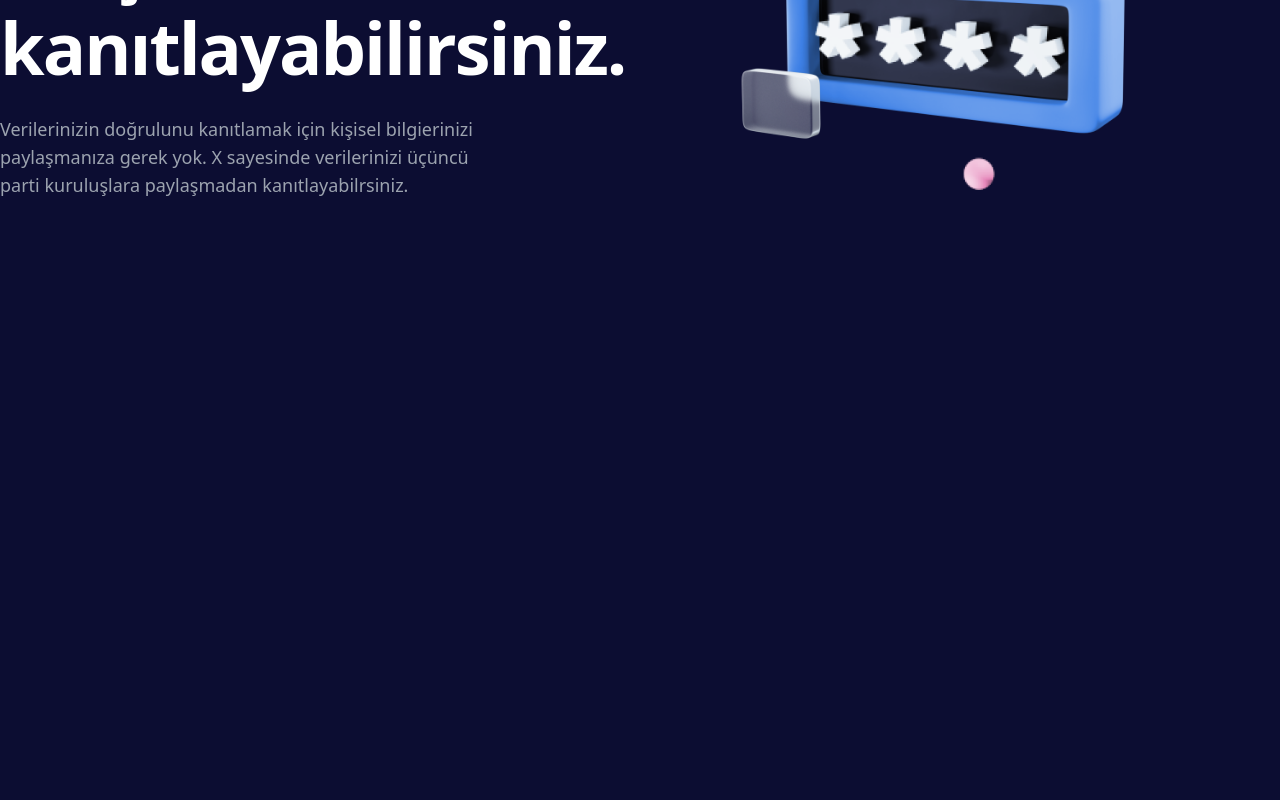
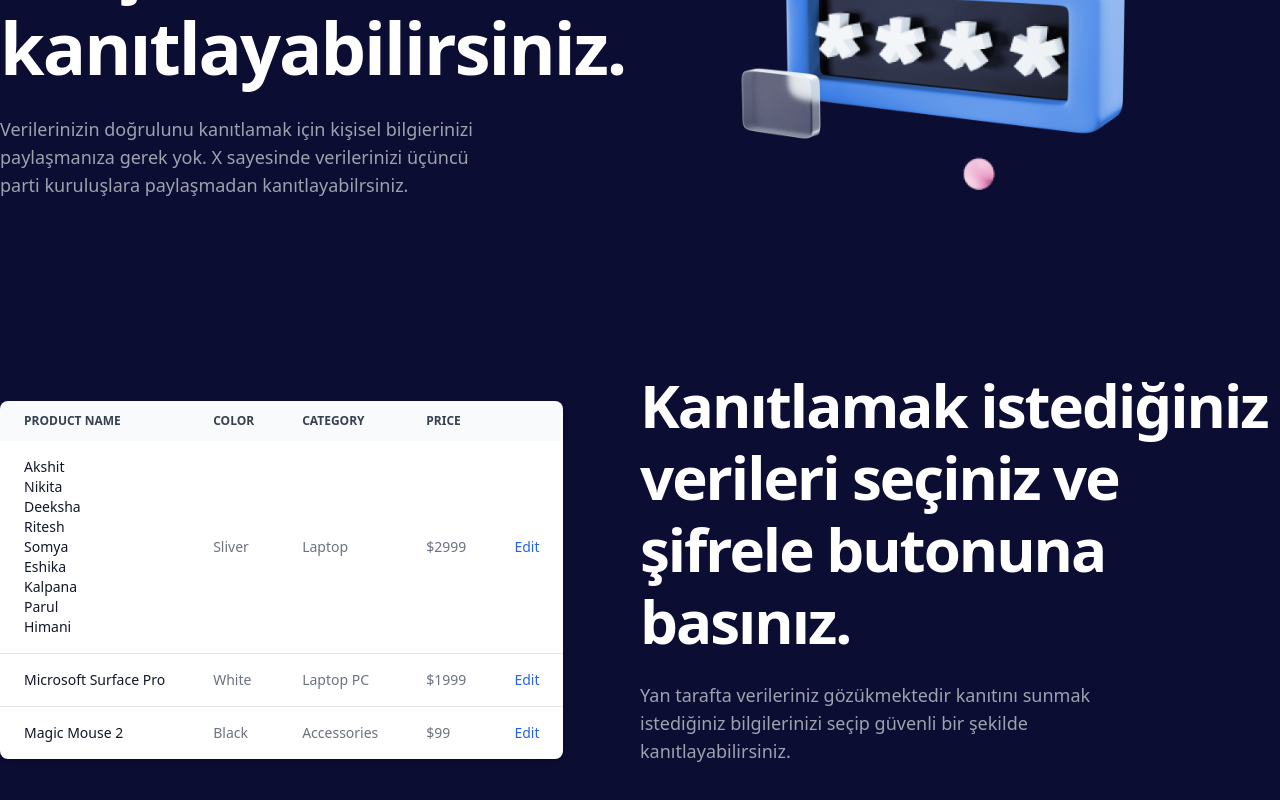
Before and after one commit to BilkentCrypto/mikro-veri, a React (Create React App) app in the folder website/: page / in a window 1280 px wide. Shown: the part 426-1226 px from the top of the page. Before the commit the page ends 800 px from the top, so only its background shows below. Built offline with nearby package versions, Linux system fonts and the light colour scheme.

Commit message:
Change pool component

```diff
--- a/website/src/components/Navbar.jsx
+++ b/website/src/components/Navbar.jsx
@@ -18,23 +18,13 @@ function Navbar() {
 
 
   return (
-    <div className=' h-[90px] w-screen z-20 text-white bg-[#0C0D32]'>
+    <div className=' h-[90px] w-screen z-20 w-full text-white w-full bg-[#0C0D32]'>
       <div className='px-2 flex justify-between items-center w-full h-full'>
-
-
-
           <h1 className='text-3xl p-10 font-bold bg-gradient-to-r from-[#0084F4] to-[#48E5FA] bg-clip-text text-transparent'>BilkentDEV</h1>
           <ul className='md:flex hidden uppercase items-center gap-10'>
             <Link to="home" spy={true} smooth={true} offset={50} duration={500} className='py-7 px-1 inline-block font-bold text-white'><button className='hover:underline'>Ana Sayfa</button></Link>
-            <Link to="home" spy={true} smooth={true} offset={50} duration={500} className='py-7 px-1 inline-block font-bold text-white'><button className='hover:underline'>Verilerim</button></Link>
-            <Link to="home" spy={true} smooth={true} offset={50} duration={500} className='py-7 px-1 inline-block font-bold text-white'><button className='hover:underline'>Verileri Şifrele</button></Link>
-            <Link to="home" spy={true} smooth={true} offset={50} duration={500} className='py-7 px-1 inline-block font-bold text-white'><button className='hover:underline'>Verileri Güncelle</button></Link>
-
-
-
-
-
-
+            <Link to="home" spy={true} smooth={true} offset={50} duration={500} className='py-7 px-1 inline-block font-bold text-white'><button className='hover:underline'>Verilerim/Verileri Şifrele</button></Link>
+            <Link to="home" spy={true} smooth={true} offset={50} duration={500} className='py-7 px-1 inline-block font-bold text-white'><button className='hover:underline'>Verileri Doğrula</button></Link>
          </ul>
 
 
--- a/website/src/components/Pool.jsx
+++ b/website/src/components/Pool.jsx
@@ -1,9 +1,129 @@
 import React from 'react'
+import Typed from 'react-typed'
+import PswImg from '../assets/password.png';
+import Data from '../newData/newData.json'
 
 const Pool = () => {
+
   return (
-    <div>
+    <section
+    id='pools'
+    className='lg:h-[75vh] w-full flex items-center bg-primary lg:bg-cover lg:bg-center lg:bg-no-repeat py-32 lg:py-0 overflow-hidden'
+  >
+    <div className='container mx-auto h-full'>
+      <div className='flex items-center h-full pt-8'>
+        <div className='flex-1  flex flex-col items-center lg:items-start'>
+        <div className="flex flex-col">
+
+<div class="overflow-x-auto relative shadow-md sm:rounded-lg">
+    <table class="w-full text-sm text-left text-gray-500 dark:text-gray-400">
+        <thead class="text-xs text-gray-700 uppercase bg-gray-50 dark:bg-gray-700 dark:text-gray-400">
+            <tr>
+                <th scope="col" class="py-3 px-6">
+                    Product name
+                </th>
+                <th scope="col" class="py-3 px-6">
+                    Color
+                </th>
+                <th scope="col" class="py-3 px-6">
+                    Category
+                </th>
+                <th scope="col" class="py-3 px-6">
+                    Price
+                </th>
+                <th scope="col" class="py-3 px-6">
+                    <span class="sr-only">Edit</span>
+                </th>
+            </tr>
+        </thead>
+        <tbody>
+            <tr class="bg-white border-b dark:bg-gray-800 dark:border-gray-700 hover:bg-gray-50 dark:hover:bg-gray-600">
+                <th scope="row" class="py-4 px-6 font-medium text-gray-900 whitespace-nowrap dark:text-white">
+                {
+                     Data.map(newData => {
+                      return(
+                         <div>
+                            {newData.name}
+
+                         </div>
+                       )
+                     })
+                   }
+                </th>
+                <td class="py-4 px-6">
+                    Sliver
+                </td>
+                <td class="py-4 px-6">
+                    Laptop
+                </td>
+                <td class="py-4 px-6">
+                    $2999
+                </td>
+                <td class="py-4 px-6 text-right">
+                    <a href="#" class="font-medium text-blue-600 dark:text-blue-500 hover:underline">Edit</a>
+                </td>
+            </tr>
+            <tr class="bg-white border-b dark:bg-gray-800 dark:border-gray-700 hover:bg-gray-50 dark:hover:bg-gray-600">
+                <th scope="row" class="py-4 px-6 font-medium text-gray-900 whitespace-nowrap dark:text-white">
+                    Microsoft Surface Pro
+                </th>
+                <td class="py-4 px-6">
+                    White
+                </td>
+                <td class="py-4 px-6">
+                    Laptop PC
+                </td>
+                <td class="py-4 px-6">
+                    $1999
+                </td>
+                <td class="py-4 px-6 text-right">
+                    <a href="#" class="font-medium text-blue-600 dark:text-blue-500 hover:underline">Edit</a>
+                </td>
+            </tr>
+            <tr class="bg-white dark:bg-gray-800 hover:bg-gray-50 dark:hover:bg-gray-600">
+                <th scope="row" class="py-4 px-6 font-medium text-gray-900 whitespace-nowrap dark:text-white">
+                    Magic Mouse 2
+                </th>
+                <td class="py-4 px-6">
+                    Black
+                </td>
+                <td class="py-4 px-6">
+                    Accessories
+                </td>
+                <td class="py-4 px-6">
+                    $99
+                </td>
+                <td class="py-4 px-6 text-right">
+                    <a href="#" class="font-medium text-blue-600 dark:text-blue-500 hover:underline">Edit</a>
+                </td>
+            </tr>
+        </tbody>
+    </table>
+</div>
+
+
+
+         </div>
+
+
+        </div>
+
+        <div className='flex-1 flex flex-col items-center lg:items-start'>
+          <p className='text-lg text-accent text-md mb-[22px]'>
+
+          </p>
+          <h1 className='text-4xl leading-[44px] md:text-4xl text-white md:leading-tight lg:text-6xl lg:leading-[1.2] font-bold md:tracking-[-2px]'>
+             Kanıtlamak istediğiniz verileri seçiniz ve şifrele butonuna basınız. <br />
+          </h1>
+
+          <p className='pt-4 pb-8 md:pt-6 text-gray-400 md:pb-12 max-w-[480px] text-lg text-center lg:text-left'>
+              Yan tarafta verileriniz gözükmektedir kanıtını sunmak istediğiniz bilgilerinizi seçip güvenli bir şekilde kanıtlayabilirsiniz.
+          </p>
+
+        </div>
+      </div>
     </div>
+  </section>
   )
 }
 
--- /dev/null
+++ b/website/src/newData/newData.json
@@ -0,0 +1,55 @@
+[
+
+    {
+        "id":1,
+        "name":"Akshit",
+        "city":"Moradabad"
+    },
+
+    {
+        "id":2,
+        "name":"Nikita",
+        "city":"Lucknow"
+    },
+
+    {
+        "id":3,
+        "name":"Deeksha",
+        "city":"Noida"
+    },
+
+    {
+        "id":4,
+        "name":"Ritesh",
+        "city":"Delhi"
+    },
+
+    {
+        "id":5,
+        "name":"Somya",
+        "city":"Gurugram"
+    },
+
+    {
+        "id":6,
+        "name":"Eshika",
+        "city":"Mumbai"
+    },
+    {
+        "id":7,
+        "name":"Kalpana",
+        "city":"Rampur"
+    },
+
+    {
+        "id":8,
+        "name":"Parul",
+        "city":"Chandigarh"
+    },
+
+    {
+        "id":9,
+        "name":"Himani",
+        "city":"Dehradun"
+    }
+]
```
